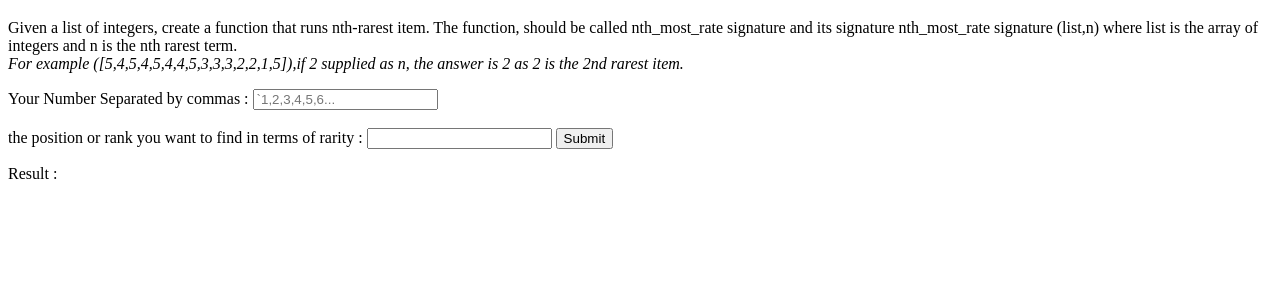
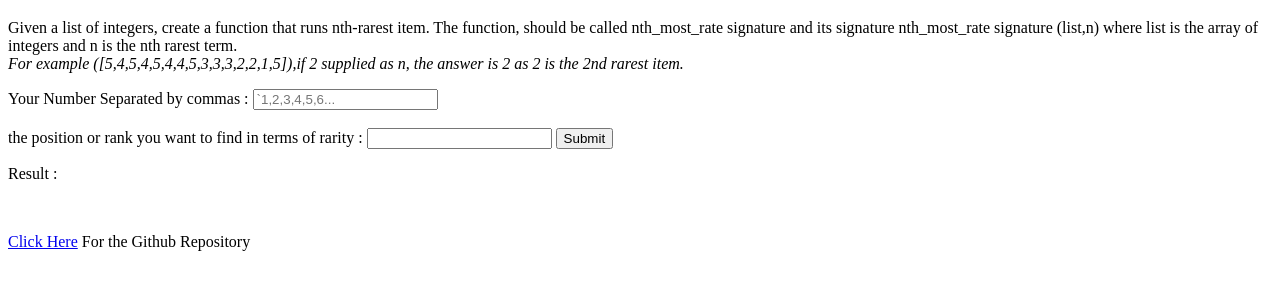
Before and after one commit to Ozioma45/Genesys_Assignment, a plain HTML site: page learnable_tech_test/index.html in a window 1280 px wide. Shown: the part 61-350 px from the top of the page. Drawn offline with Linux system fonts and the light colour scheme.

Commit message:
added the link to the github repo

```diff
--- a/learnable_tech_test/index.html
+++ b/learnable_tech_test/index.html
@@ -23,6 +23,8 @@
         <button id="submit">Submit</button>
         <p id="result">Result : </p>
 
+        <br>
+        <p><a href="https://github.com/Ozioma45/Genesys_Assignment/tree/main/learnable_tech_test"> Click Here</a> For the Github Repository</p>
     <script src="script.js"></script>
 </body>
 </html>
```
